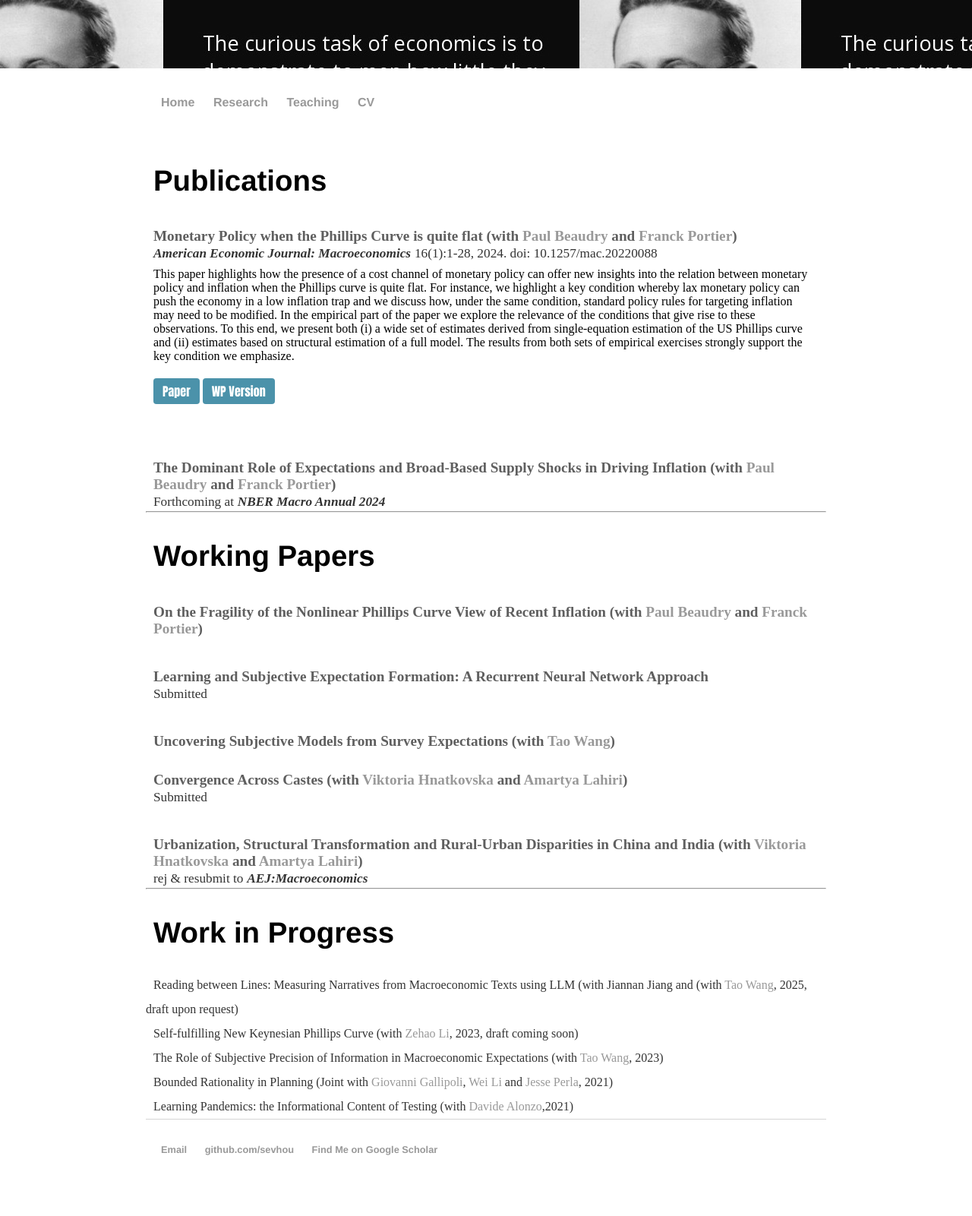
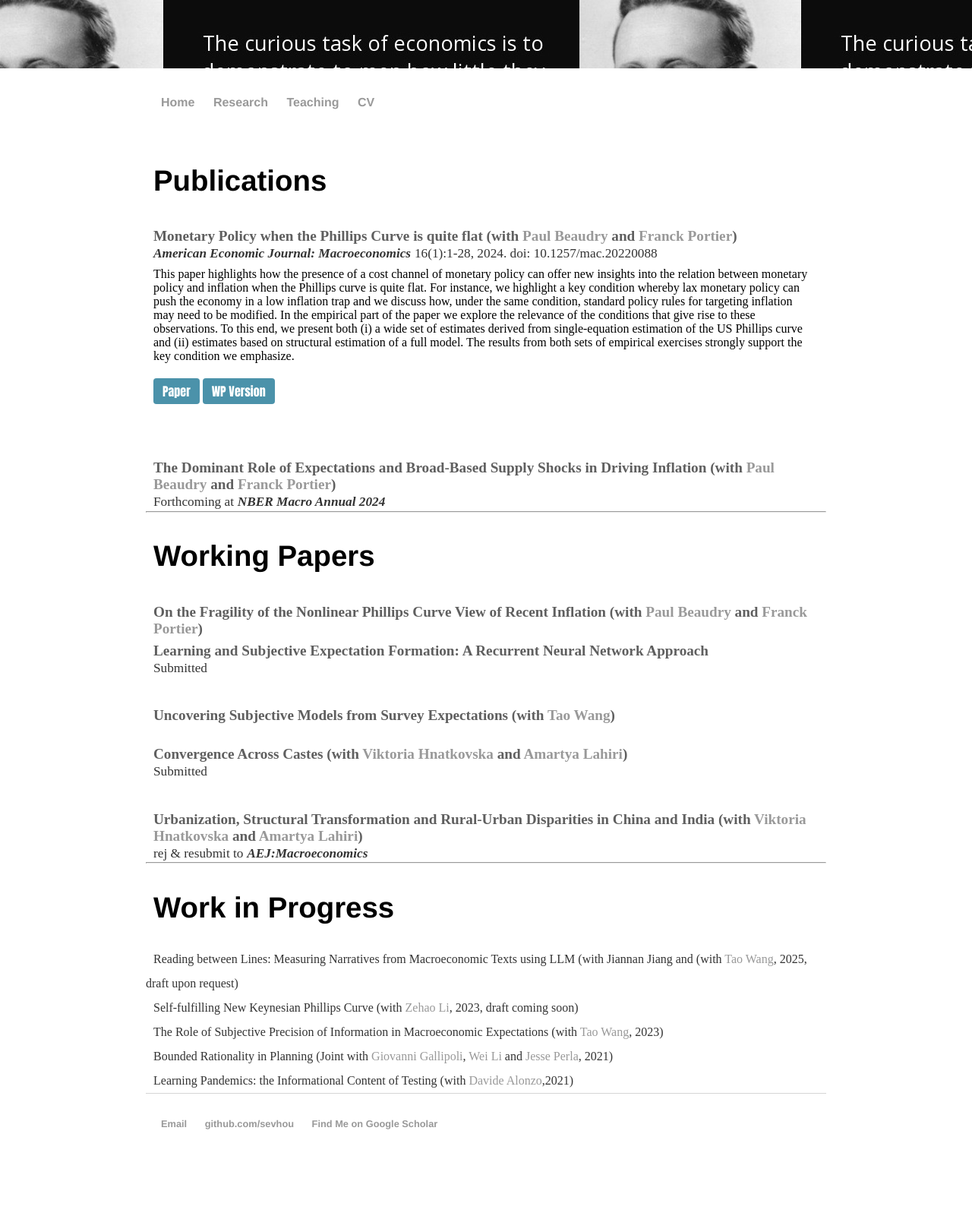
Before and after one commit to sevhou/sevhou.github.io, a Jekyll site: the page built from research/index.html, in a window 1280 px wide. Shown: the whole page at 76% size. Built offline with Jekyll 4.4.1, drawn with Linux system fonts in a browser that asks for light colours; after the commit the page ends 1567 px from its top, so only the background shows below that.

Commit message:
Update index.html

```diff
--- a/research/index.html
+++ b/research/index.html
@@ -52,7 +52,7 @@
       </div>
     </div>
 
-	<br><h2 type="button" class="slide-toggle">Learning and Subjective Expectation Formation: A Recurrent Neural Network Approach<br>
+	<h2 type="button" class="slide-toggle">Learning and Subjective Expectation Formation: A Recurrent Neural Network Approach<br>
 	<pubf>Submitted</pubf></h2>
     <div class="box">
         <div class="box-inner">In this paper, I propose a flexible non-parametric method using Recurrent Neural Networks(RNN) to estimate the dynamic structure of most expectation formation models in macroeconomics. This approach does not rely on restrictive assumptions of functional forms and parametric methods but nests the standard approaches of empirical studies on expectation formation. Applying this approach to data on macroeconomic expectations from the Michigan Survey of Consumers(MSC) and a rich set of signals available to U.S. households, I find qualitatively new results: (1) agents' expectations about the future economic condition have asymmetric and non-linear responses to signals; (2) agents' attentions shift from signals about the current state to signals about future: they behave as if they were adaptive learners in ordinary periods and become forward-looking as the state of economy gets worse; (3) the content of signals on economic condition, rather than the volume of these signals, plays the most important role in creating the attention-shift. My method also allows me to apply the Double Machine Learning method to assess the statistical significance of these empirical findings. Finally, I show these stylized facts can be generated by a model with rational inattention, in which information endogenously becomes more valuable when economic status gets worse.
```
